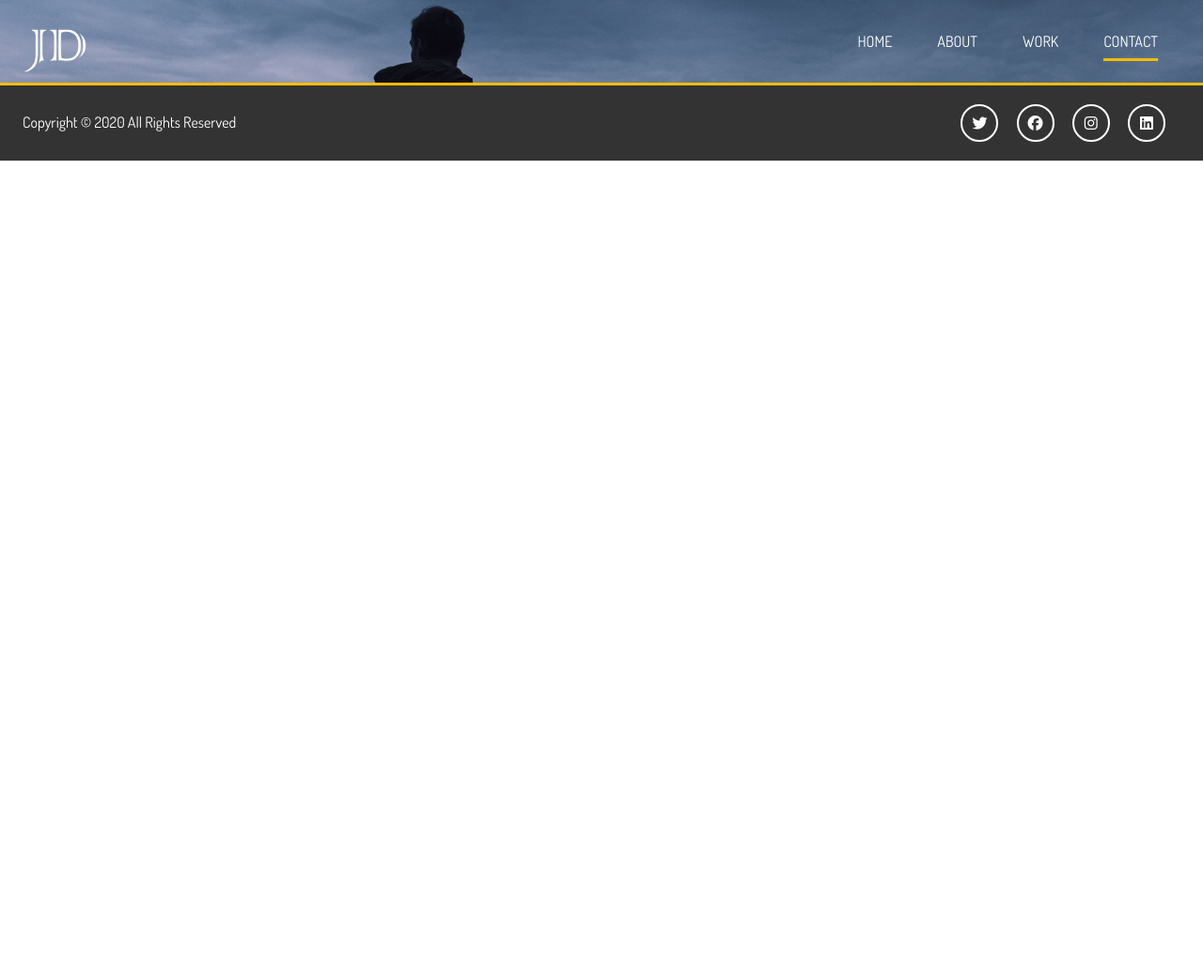
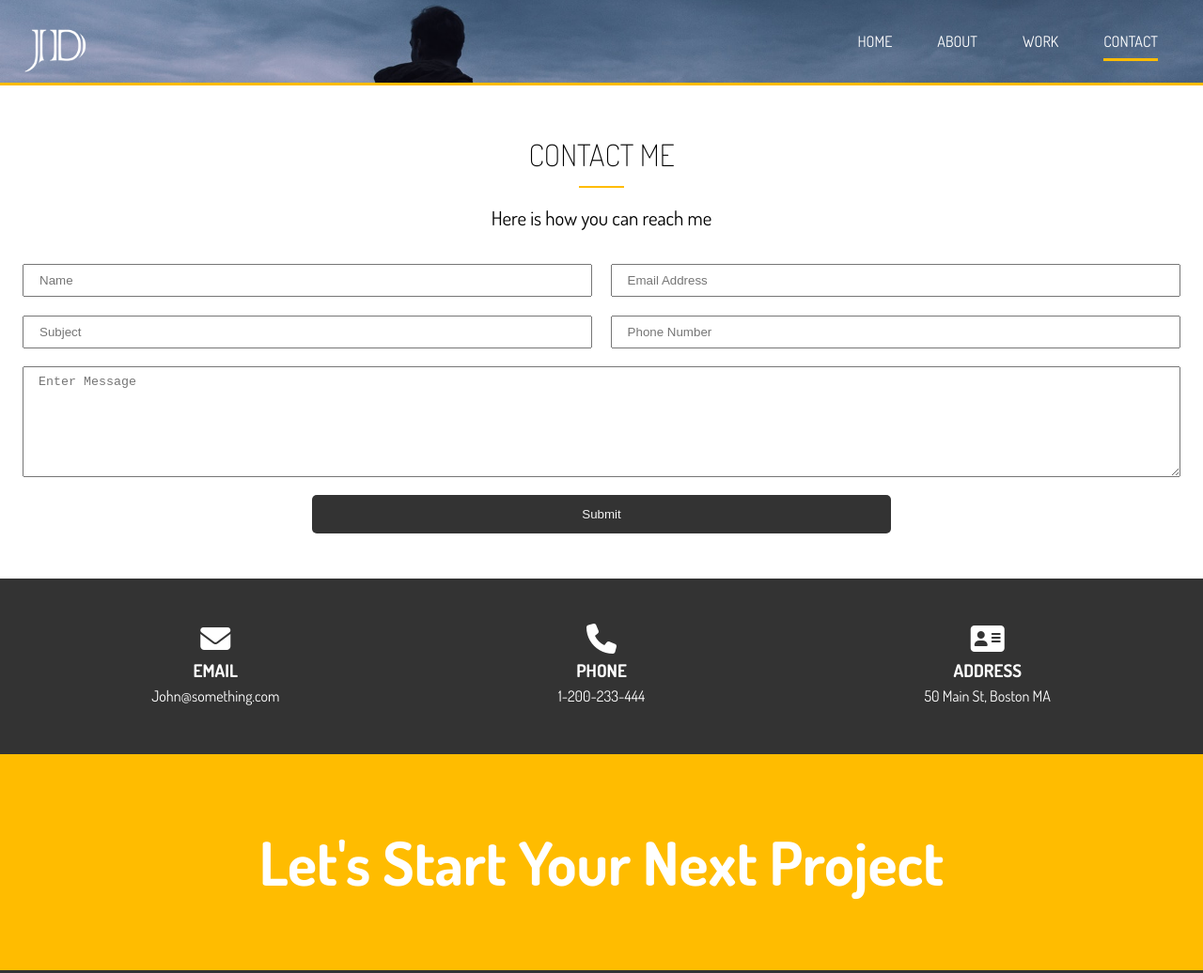
Before and after one commit to Vixy88/Portfolio-Site, a website: page Dist/contact.html in a window 1280 px wide. Shown: the top 1036 px of the page at 94% size. Before the commit the page ends 800 px from the top, so only its background shows below. Drawn offline with Linux system fonts and the light colour scheme.

Commit message:
contact form completed and styled

```diff
--- a/SCSS/main.scss
+++ b/SCSS/main.scss
@@ -310,6 +310,63 @@ img {
   }
 }
 
+// Contact Page
+#contact {
+  &-a {
+    .text-fields {
+      display: grid;
+      grid-template-areas:
+      'name email'
+      'subject phone'
+      'message message';
+      grid-gap: 1.2rem;
+      margin-bottom: 1.2rem;
+
+      // Grid areas
+      .name-input {
+        grid-area: name;
+      }
+      .subject-input {
+        grid-area: subject;
+      }
+      .email-input {
+        grid-area: email;
+      }
+      .phone-input {
+        grid-area: phone;
+      }
+      .message-input {
+        grid-area: message;
+        height: 100px;
+      }
+
+      .text-input {
+        padding: 0.5rem 1rem;
+      }
+    }
+
+    button[type='submit'] {
+      width: 50%;
+      border-radius: 5px;
+    }
+  }
+
+  &-b {
+    .contact-info {
+      display: grid;
+      grid-template-columns: repeat(3, 1fr);
+      text-align: center;
+    }
+  }
+
+  &-c {
+    h1 {
+      text-align: center;
+      font-size: 4rem;
+    }
+  }
+}
+
 // Footer
 #main-footer {
   background: $dark-color;
```
Also changed, not shown: Dist/contact.html, Dist/css/main.css.
